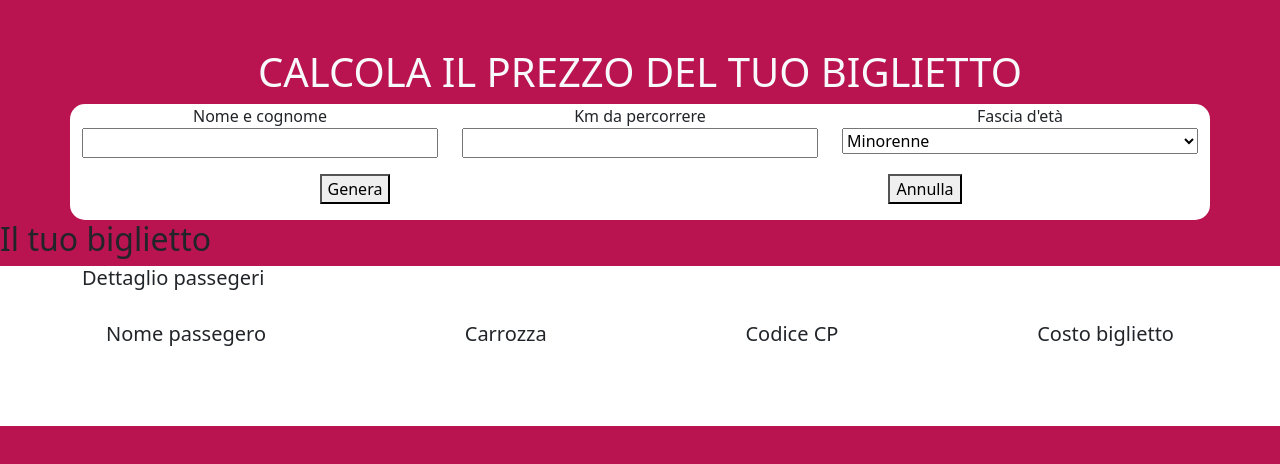
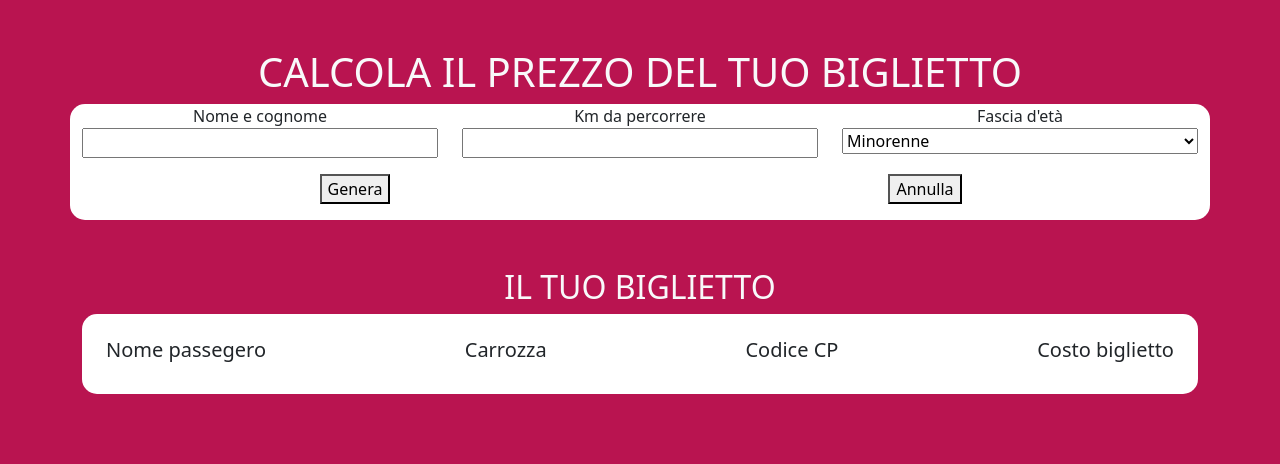
Before and after one commit to Domenic0Ferrari/js-biglietto-treno-form, a plain HTML site: page index.html in a window 1280 px wide. Drawn offline with nearby package versions, Linux system fonts and the light colour scheme.

Commit message:
add style in "il_tuo_biglietto" and fix button "annulla"

```diff
--- a/assets/style.css
+++ b/assets/style.css
@@ -6,3 +6,7 @@ body{
 .container{
     border-radius: 15px;
 }
+
+.il_tuo_biglietto{
+    border-radius: 15px;
+}
--- a/index.html
+++ b/index.html
@@ -38,12 +38,10 @@
     </div>
      <!-- Il tuo biglietto -->
     <div id="bottom-div">
-        <h2>Il tuo biglietto</h2>
-        <div class="bg-white pb-5">
+        <h2 class="text-center pt-5 text-light">IL TUO BIGLIETTO</h2>
         <div class="container">
             <div class="il_tuo_biglietto bg-white">
             <!-- Dettagli biglietto -->
-                    <h5>Dettaglio passegeri</h5>
                 <div class="d-flex justify-content-between">
                     <div class="nome_passegero bg-grey p-4">
                     <!-- Nome -->
@@ -69,7 +67,6 @@
             <!--/ Dettagli biglietto -->
         </div>
     </div>
-    </div>
     <!--/ Il tuo biglietto -->
 
 
--- a/javascript/script.js
+++ b/javascript/script.js
@@ -84,11 +84,10 @@ btnGenera.addEventListener("click" , function(){
  let btnAnnulla = document.getElementById("annulla");
  btnAnnulla.addEventListener("click" , function(){
      //dati biglietto
-//      document.getElementById("carrozza").innerHTML = "";
-//      document.getElementById("codice").innerHTML = "";
-//      document.getElementById("dato_nome_utente").innerHTML = "";
-//      document.getElementById("offerta").innerHTML = "";
-//      document.getElementById("costo").innerHTML = "";
+     document.getElementById("carrozza").innerHTML = "";
+     document.getElementById("codice").innerHTML = "";
+     document.getElementById("dato_nome_utente").innerHTML = "";
+     document.getElementById("costo").innerHTML = "";
      //dati utente
      document.getElementById("name").value = "";
      document.getElementById("distance").value = "";
```
Lines whose indentation alone changed are shown as unchanged.
